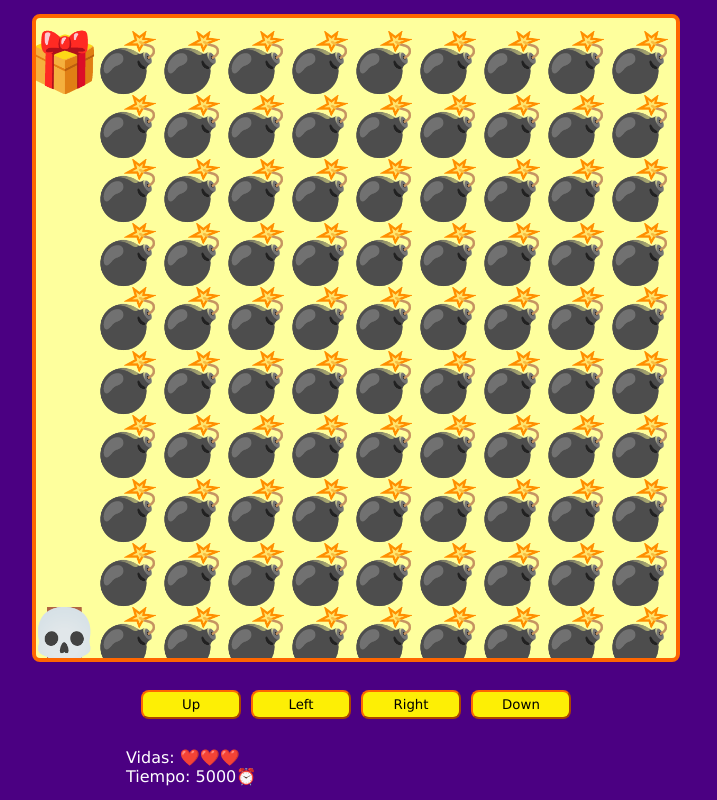
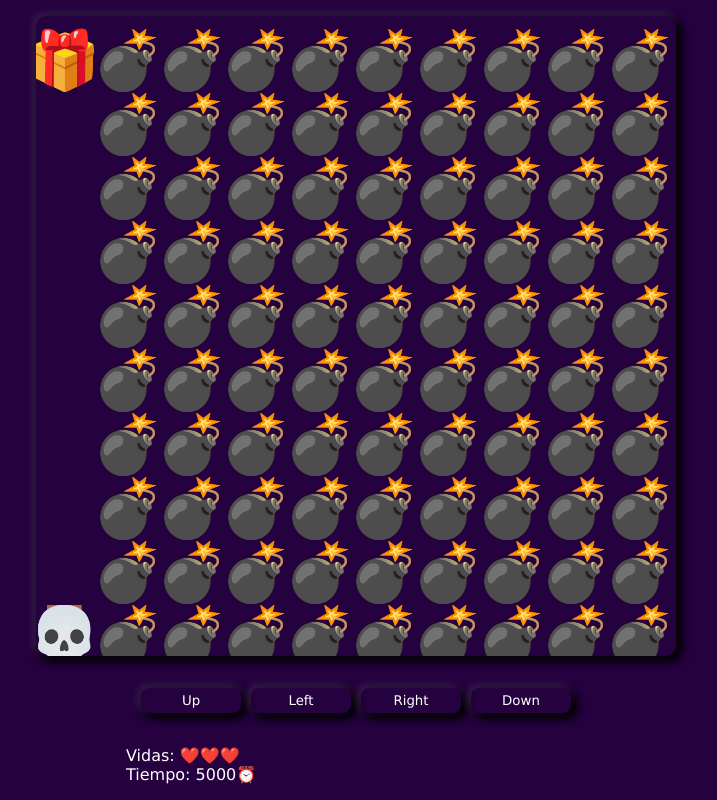
Before and after one commit to Paulaxam/taller-practico-js-videojuego, a plain HTML site: page index.html in a window 1280 px wide. Shown: the whole page, without its empty margins (284-1001 px from the left). Drawn offline with Linux system fonts and the light colour scheme.

Commit message:
Cambio de algunos estilos, NO definitivo

```diff
--- a/styles.css
+++ b/styles.css
@@ -1,9 +1,10 @@
 body {
-    background-color: indigo;
+    background-color: rgb(37, 2, 63);
     color: #fff;
-    font-family: Verdana, Geneva, Tahoma, sans-serif;
+    font-family: Geneva, Tahoma, sans-serif;
     margin: 0;
     padding: 0;
+    box-sizing: border-box;
   }
 
   .game-container {
@@ -16,9 +17,12 @@ body {
   }
 
   canvas {
-    border: 4px solid #ff6600;
-    border-radius: 8px;
-    background-color: #feff9d;
+    border-radius: 10px;
+    background-color: rgb(37, 2, 63);
+    box-shadow: 2px 2px 10px rgb(0 0 0),
+     -2px -2px 10px rgb(255 255 255 / 18%),
+     5px 5px 10px rgb(0 0 0);;
+
   }
 
   .btns {
@@ -30,13 +34,19 @@ body {
   }
 
   button {
-    background-color: #fdef05;
+    cursor: pointer;
+    background-color: transparent;
     border-radius: 8px;
-    border-color: #ff6600;
+    color: white;
     font-family: inherit;
     margin: 0;
     padding: 5px 20px;
     width: 100px;
+    outline: none;
+    border: none;
+    box-shadow: 2px 2px 10px rgb(0 0 0),
+    -2px -2px 10px rgb(255 255 255 / 18%),
+    5px 5px 10px rgb(0 0 0);
   }
   button:not(:last-child) {
     margin-right: 10px;
```
